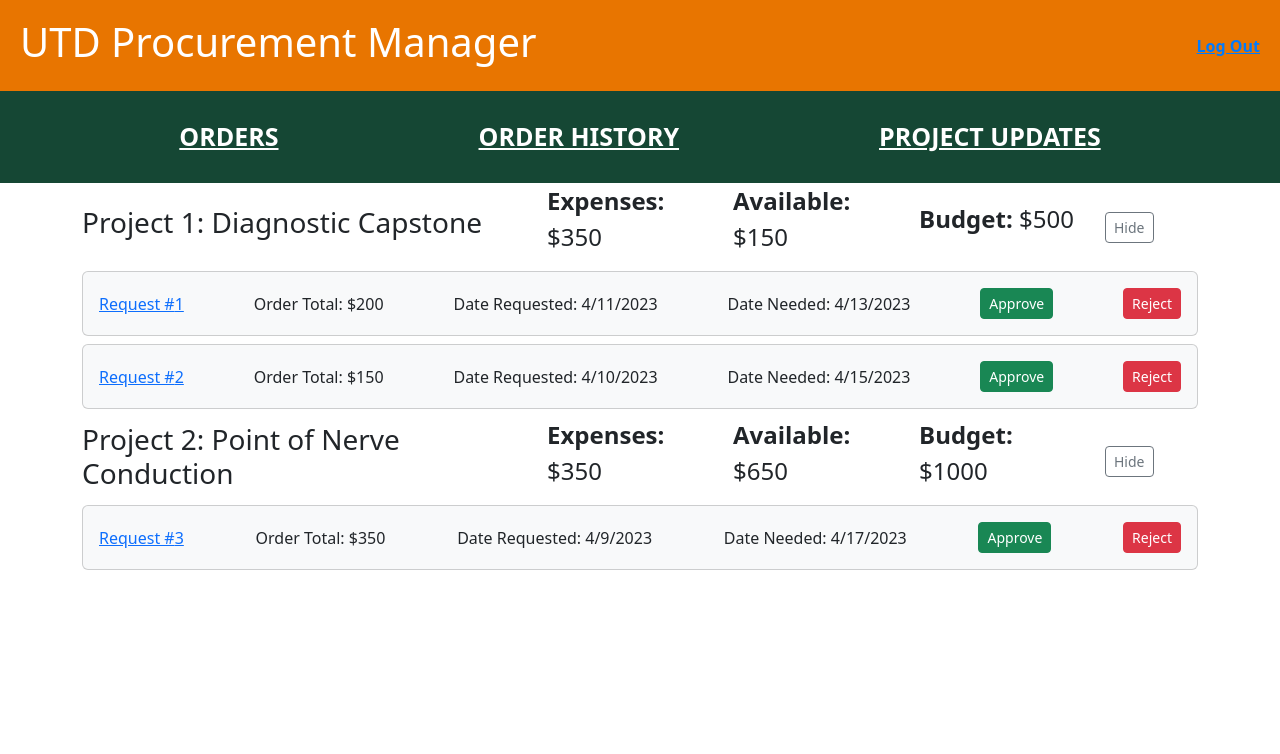
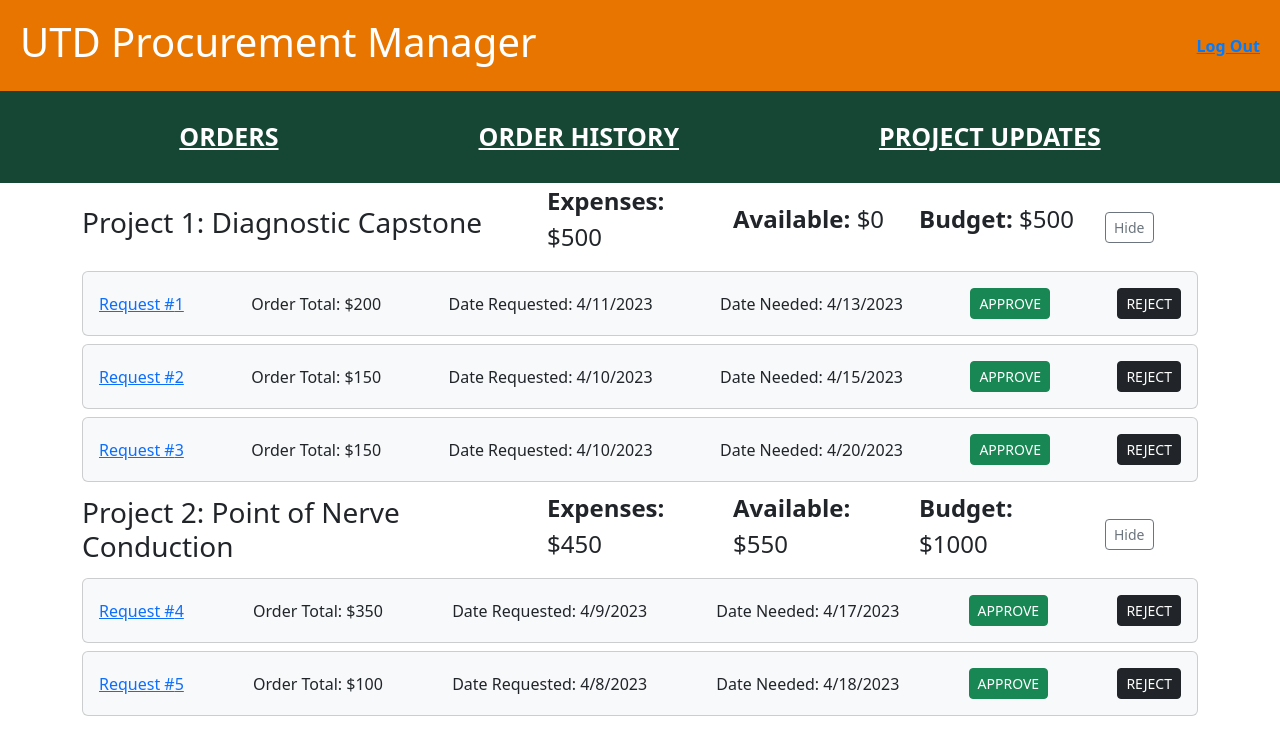
Before and after one commit to UTDallasEPICS/UTDesign-Procurement, a Next.js app in the folder procurement-manager/: page /orders/mentor in a window 1280 px wide. Shown: the top 754 px of the page. Built offline with nearby package versions, Linux system fonts and the light colour scheme.

Commit message:
added more cards, testing slimness

```diff
--- a/procurement-manager/pages/orders/RequestCard.tsx
+++ b/procurement-manager/pages/orders/RequestCard.tsx
@@ -20,10 +20,10 @@ const RequestCard: React.FC<RequestCardProps> = ({ requestNumber, dateRequested,
         <span className="font-weight-bold mr-2">Date Requested: {dateRequested}</span>
         <span className="font-weight-bold mr-2">Date Needed: {dateNeeded}</span>
         <Button variant="success" size="sm">
-          Approve
+          APPROVE
         </Button>
-        <Button variant="danger" size="sm">
-          Reject
+        <Button variant="dark" size="sm">
+          REJECT
         </Button>
       </Card.Body>
     </Card>
--- a/procurement-manager/pages/orders/mentor.tsx
+++ b/procurement-manager/pages/orders/mentor.tsx
@@ -1,5 +1,5 @@
 import React, { useState } from 'react';
-import { Container, Row, Collapse } from 'react-bootstrap';
+import { Container, Row, Col, Button, Collapse } from 'react-bootstrap';
 import TopBarComponent from './TopBarComponent';
 import RequestCard from './RequestCard';
 import ProjectHeader from './ProjectHeader';
@@ -11,41 +11,46 @@ export default function Mentor() {
     setIsOpen({ ...isOpen, [project]: !isOpen[project] });
   };
 
+  // Define the cards for each project
   const project1Cards = [
     {
       requestNumber: 1,
       dateRequested: '4/11/2023',
       dateNeeded: '4/13/2023',
       orderTotal: 200,
-      budgetUsed: 300,
-      budgetTotal: 500,
     },
     {
       requestNumber: 2,
       dateRequested: '4/10/2023',
       dateNeeded: '4/15/2023',
       orderTotal: 150,
-      budgetUsed: 450,
-      budgetTotal: 500,
+    },
+    {
+      requestNumber: 3,
+      dateRequested: '4/10/2023',
+      dateNeeded: '4/20/2023',
+      orderTotal: 150,
     },
   ];
 
   const project2Cards = [
     {
-      requestNumber: 3,
+      requestNumber: 4,
       dateRequested: '4/9/2023',
       dateNeeded: '4/17/2023',
       orderTotal: 350,
-      budgetUsed: 350,
-      budgetTotal: 1000,
+    },
+    {
+      requestNumber: 5,
+      dateRequested: '4/8/2023',
+      dateNeeded: '4/18/2023',
+      orderTotal: 100,
     },
   ];
 
+  // Calculate the total expenses for each project
   const project1Expenses = project1Cards.reduce((acc, card) => acc + card.orderTotal, 0);
   const project2Expenses = project2Cards.reduce((acc, card) => acc + card.orderTotal, 0);
-
-  const project1Available = 500 - project1Expenses;
-  const project2Available = 1000 - project2Expenses;
 
   return (
     <>
@@ -55,7 +60,7 @@ export default function Mentor() {
           <ProjectHeader
             projectName="Project 1: Diagnostic Capstone"
             expenses={project1Expenses}
-            available={project1Available}
+            available={500 - project1Expenses}
             budgetTotal={500}
             onToggleCollapse={() => toggleCollapse('project1')}
             isOpen={isOpen.project1}
@@ -63,14 +68,7 @@ export default function Mentor() {
           <Collapse in={isOpen.project1}>
             <div>
               {project1Cards.map((card, index) => (
-                <RequestCard
-                  key={index}
-                  requestNumber={card.requestNumber}
-                  dateRequested={card.dateRequested}
-                  dateNeeded={card.dateNeeded}
-                  orderTotal={card.orderTotal}
-                  budgetUsed={`$${card.budgetUsed} of $${card.budgetTotal}`}
-                />
+                <RequestCard key={index} {...card} />
               ))}
             </div>
           </Collapse>
@@ -79,7 +77,7 @@ export default function Mentor() {
           <ProjectHeader
             projectName="Project 2: Point of Nerve Conduction"
             expenses={project2Expenses}
-            available={project2Available}
+            available={1000 - project2Expenses}
             budgetTotal={1000}
             onToggleCollapse={() => toggleCollapse('project2')}
             isOpen={isOpen.project2}
@@ -87,19 +85,12 @@ export default function Mentor() {
           <Collapse in={isOpen.project2}>
             <div>
               {project2Cards.map((card, index) => (
-                <RequestCard
-                  key={index}
-                  requestNumber={card.requestNumber}
-                  dateRequested={card.dateRequested}
-                  dateNeeded={card.dateNeeded}
-                  orderTotal={card.orderTotal}
-                  budgetUsed={`$${card.budgetUsed} of $${card.budgetTotal}`}
-                />
+                <RequestCard key={index} {...card} />
               ))}
             </div>
           </Collapse>
         </Row>
       </Container>
     </>
-);
+  );
 }
```
